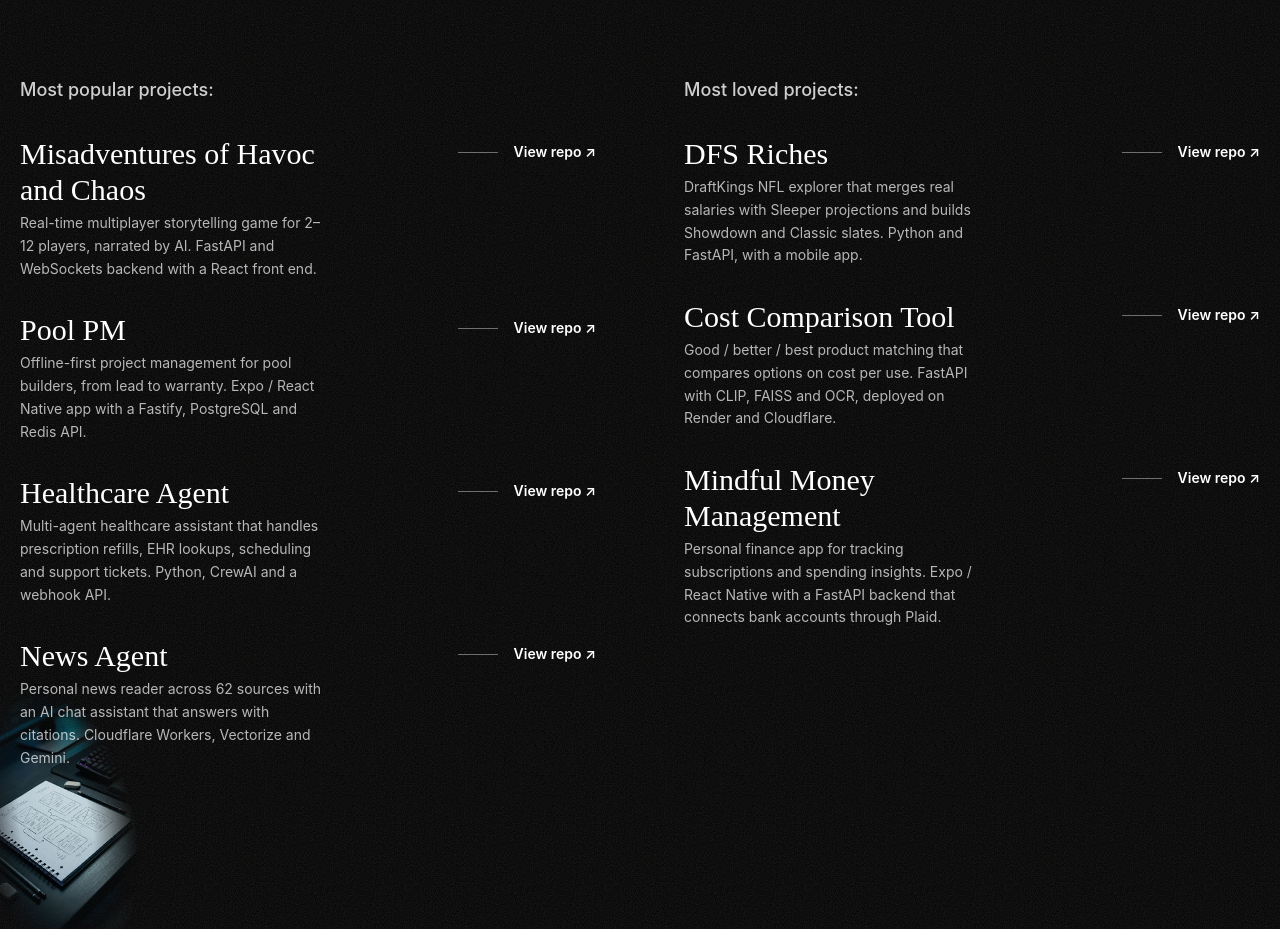
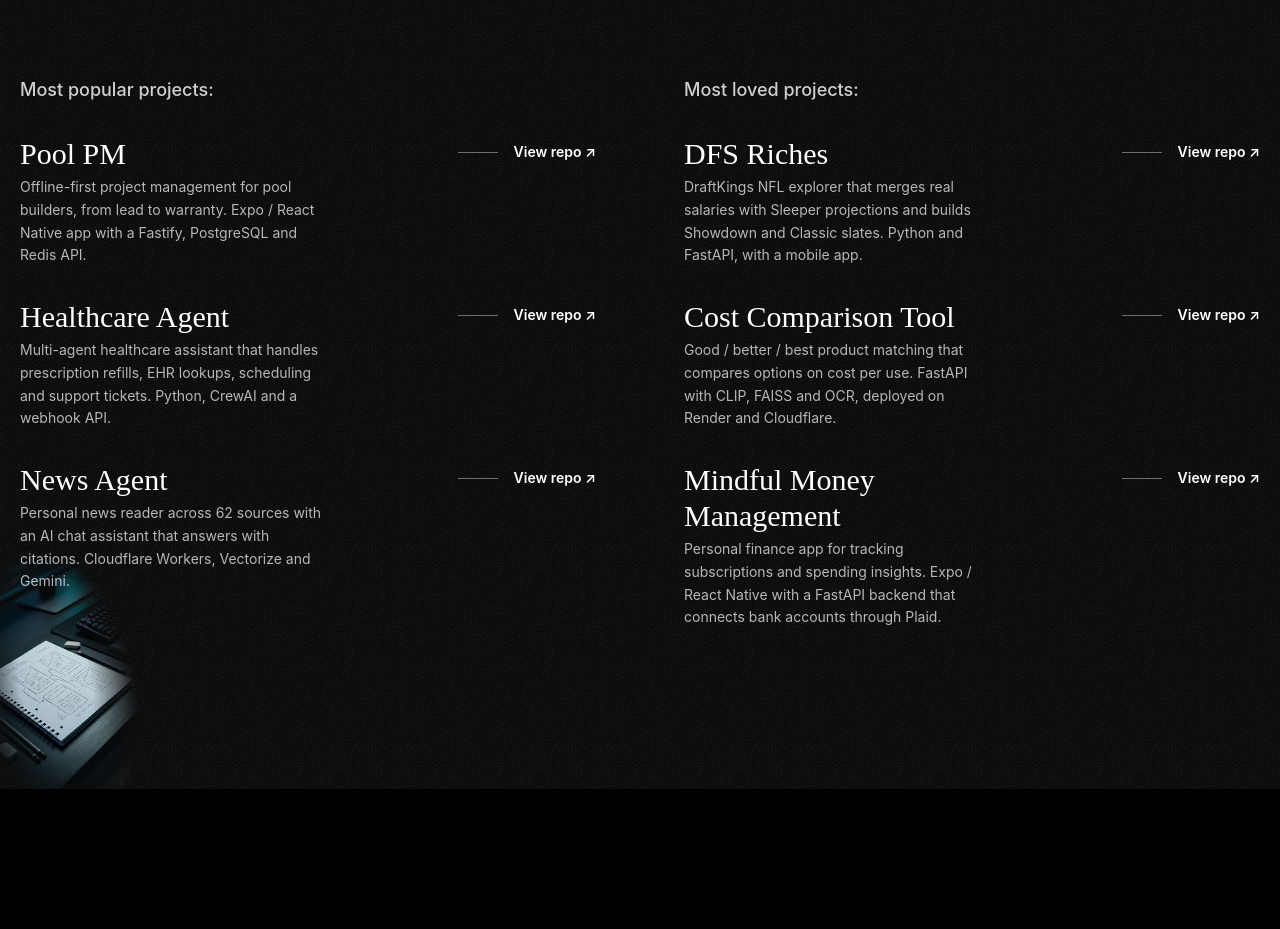
Before and after one commit to hgkf7y4kn6-droid/GSAP-Web-dom, a React (Vite) app: page / in a window 1280 px wide. Shown: the part 1460-2389 px from the top of the page. After the commit the page ends 2249 px from the top, so only its background shows below. Built offline with nearby package versions, Linux system fonts and the light colour scheme.

Commit message:
Remove Misadventures of Havoc and Chaos from the projects list
Co-Authored-By: Claude Opus 5.5 <noreply@anthropic.com>
Claude-Session: https://claude.ai/code/session_01X1nMg8GqBDFMR6X9zphWgx

```diff
--- a/constants/index.js
+++ b/constants/index.js
@@ -10,12 +10,6 @@ const navLinks = [
 ];
 
 const projectLists = [
-  {
-    name: "Misadventures of Havoc and Chaos",
-    summary:
-      "Real-time multiplayer storytelling game for 2–12 players, narrated by AI. FastAPI and WebSockets backend with a React front end.",
-    url: "https://github.com/hgkf7y4kn6-droid/Misadventures-of-Havoc-and-Chaos",
-  },
   {
     name: "Pool PM",
     summary:
```
